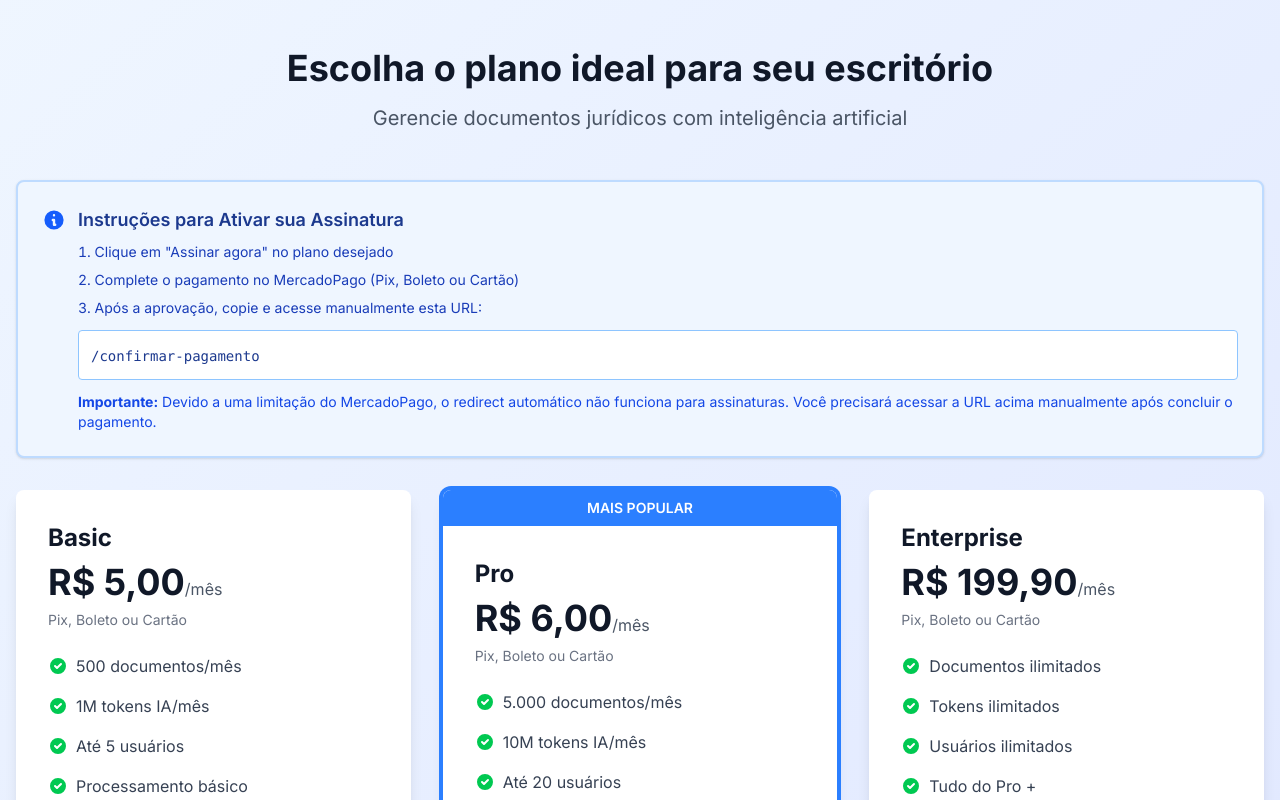
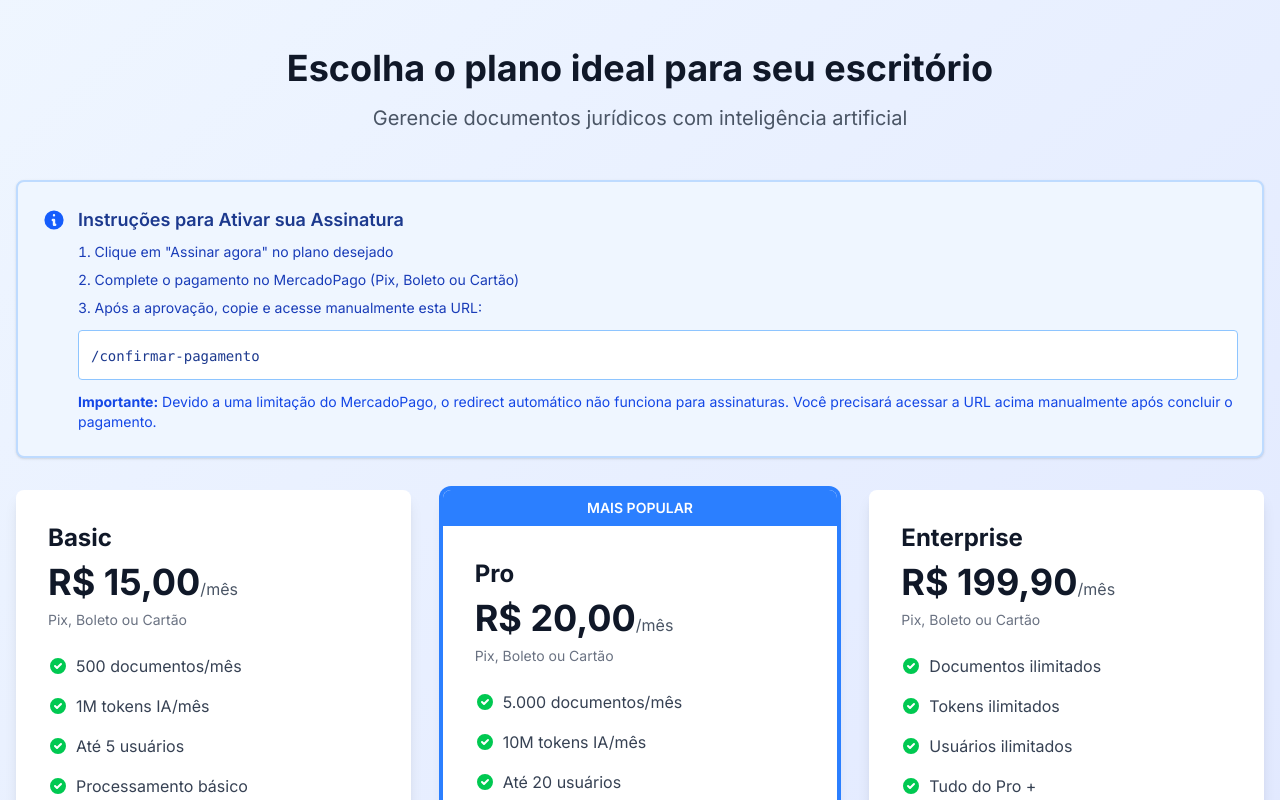
Before and after one commit to flaviobala/organizadorjuridicomultitenant, a Next.js app: page /pricing in a window 1280 px wide. Shown: the top 800 px of the page. Built offline with nearby package versions, Linux system fonts and the light colour scheme; sample sign-in values are in the browser's storage.

Commit message:
Reajuste de preço

```diff
--- a/src/app/api/billing/mercadopago/create-subscription/route.ts
+++ b/src/app/api/billing/mercadopago/create-subscription/route.ts
@@ -16,8 +16,8 @@ const preApprovalClient = new PreApproval(client)
 
 // Definir preços dos planos (em reais) - VALORES DE TESTE
 const PLAN_PRICES = {
-  basic: 5.00,         // R$ 5,00/mês (teste)
-  pro: 6.00,           // R$ 6,00/mês (teste)
+  basic: 15.00,
+  pro: 20.00,
   enterprise: 199.90   // R$ 199,90/mês
 }
 
--- a/src/app/pricing/page.tsx
+++ b/src/app/pricing/page.tsx
@@ -8,7 +8,7 @@ const PLANS = [
   {
     id: 'basic',
     name: 'Basic',
-    price: 'R$ 5,00',
+    price: 'R$ 15,00',
     period: '/mês',
     paymentMethods: 'Pix, Boleto ou Cartão',
     features: [
@@ -24,7 +24,7 @@ const PLANS = [
   {
     id: 'pro',
     name: 'Pro',
-    price: 'R$ 6,00',
+    price: 'R$ 20,00',
     period: '/mês',
     paymentMethods: 'Pix, Boleto ou Cartão',
     features: [
```
Also changed, not shown: src/app/confirmar-pagamento/page.tsx (+0 -139 lines).
